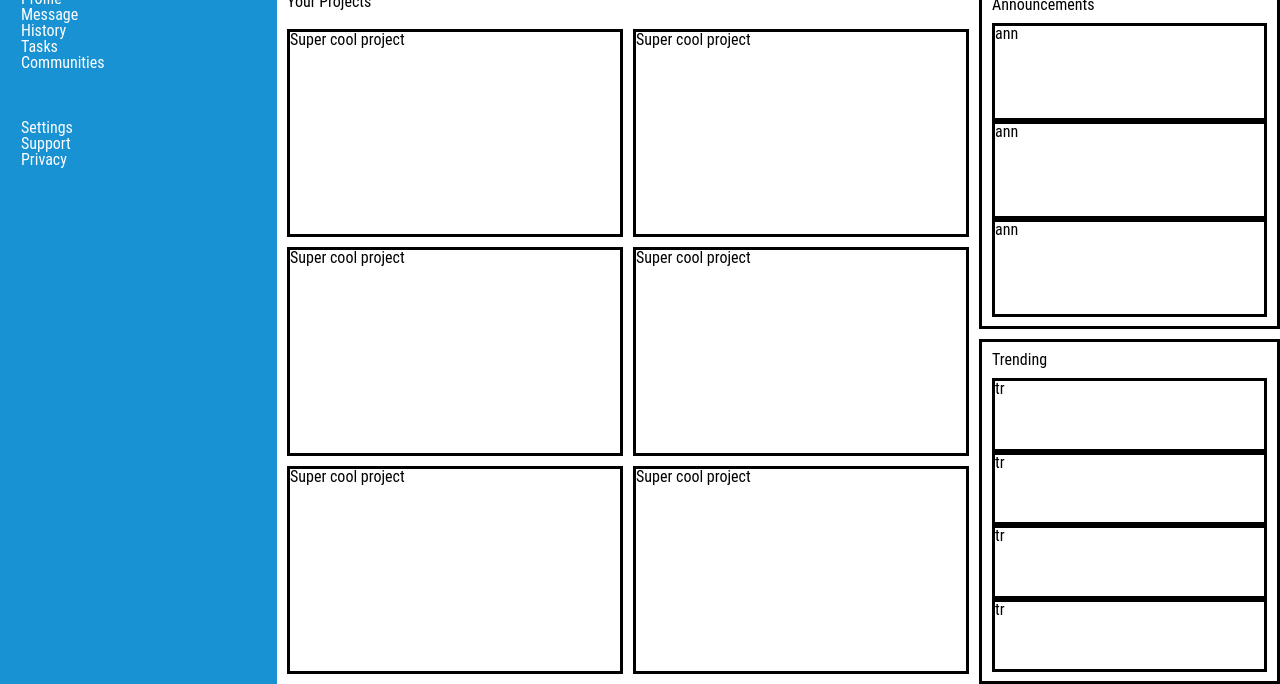
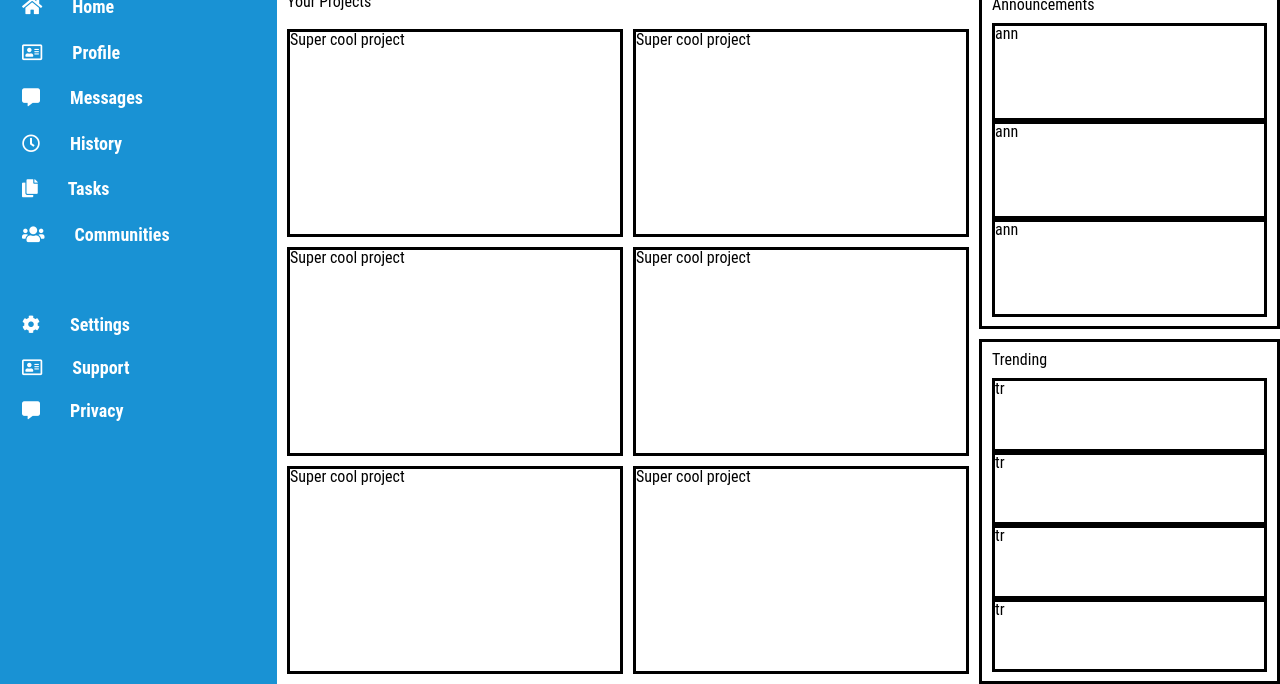
Before and after one commit to xsjark/odin_admin_dashboard_project, a plain HTML site: page index.html in a window 1280 px wide. Shown: the part 116-800 px from the top of the page. Drawn offline with Linux system fonts and the light colour scheme.

Commit message:
nav perfect

```diff
--- a/index.html
+++ b/index.html
@@ -20,21 +20,17 @@
 
             </div>
             <div id="navigation-main-menu">
-                <ul>
-                    <li>Home</li>
-                    <li>Profile</li>
-                    <li>Message</li>
-                    <li>History</li>
-                    <li>Tasks</li>
-                    <li>Communities</li>
-                </ul>
+                    <span><i class="fas fa-home"></i>Home</span>
+                    <span><i class="far fa-address-card"></i>Profile</span>
+                    <span><i class="fas fa-comment-alt"></i>Messages</span>
+                    <span><i class="far fa-clock"></i>History</span>
+                    <span><i class="fas fa-copy"></i>Tasks</span>
+                    <span><i class="fas fa-users"></i>Communities</span>
             </div>
             <div id="navigation-secondary-menu">
-                <ul>
-                    <li>Settings</li>
-                    <li>Support</li>
-                    <li>Privacy</li>
-                </ul>
+                    <span><i class="fas fa-cog"></i>Settings</span>
+                    <span><i class="far fa-address-card"></i>Support</span>
+                    <span><i class="fas fa-comment-alt"></i>Privacy</span>
             </div>
         </div>
         <div id="header">
--- a/style.css
+++ b/style.css
@@ -110,14 +110,34 @@ table {
 }
 #navigation {
     display: grid;
-    grid-template-rows: 50px 145px auto;
+    grid-template-rows: 50px 340px auto;
     background-color: #1992D4;
     color: white;
-    padding: 16px;
+    padding: 16px 16px 0 16px;
 }
-#navigation-main-menu, #navigation-secondary-menu {
-    margin: 0px 5px;
+#navigation-main-menu {
+    margin-top: 22px;
+    margin-left: 6px;
     padding: 25px 0;
+    display: grid;
+    grid-template-rows: repeat(6, 1fr);
+    grid-template-columns: 1fr;
+    gap: 5px;
+    font-size: 18px;
+    font-weight: 900;
+}
+#navigation-secondary-menu {
+    margin: 0px 6px;
+    padding: 25px 0;
+    display: grid;
+    grid-template-rows: repeat(3, 30px);
+    grid-template-columns: 1fr;
+    gap: 13px;
+    font-size: 18px;
+    font-weight: 900;
+}
+#navigation-main-menu > span > i, #navigation-secondary-menu > span > i {
+    margin-right:30px
 }
 #logo {
     display: grid;
```
